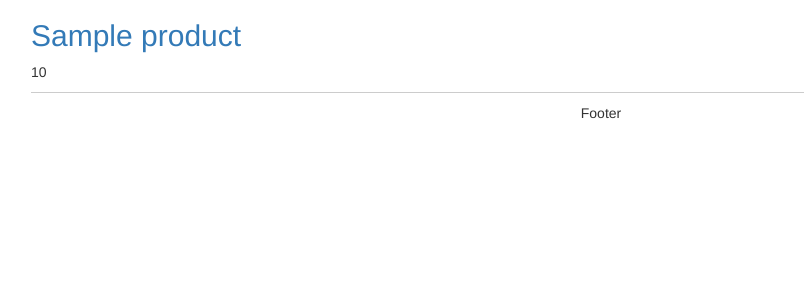
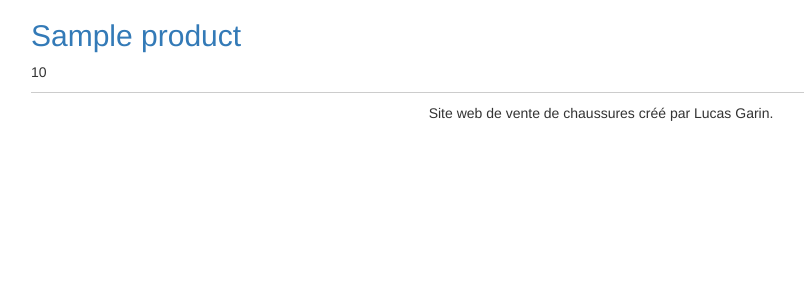
Before and after one commit to polytechlyon-isi2/ShoesUs, a PHP site: template views/index.html.twig in a window 1280 px wide. Shown: the part 51-351 px from the top of the page, without its empty margins (39-843 px from the left). Run offline with PHP 8.4, Linux system fonts and the light colour scheme; the template is opened without the code that fills it: most values are stand-ins (such as "Sample title", 1, 10 or a date in 2020); some libraries are stand-ins or nearby versions.

Commit message:
Modification du footer

```diff
--- a/views/layout.html.twig
+++ b/views/layout.html.twig
@@ -26,7 +26,7 @@
         </nav>
         <div id="content">{% block content %}{% endblock %}</div>
         <footer class="footer">
-           Footer
+           Site web de vente de chaussures créé par Lucas Garin.
         </footer>
     </div>
 </body>
```
